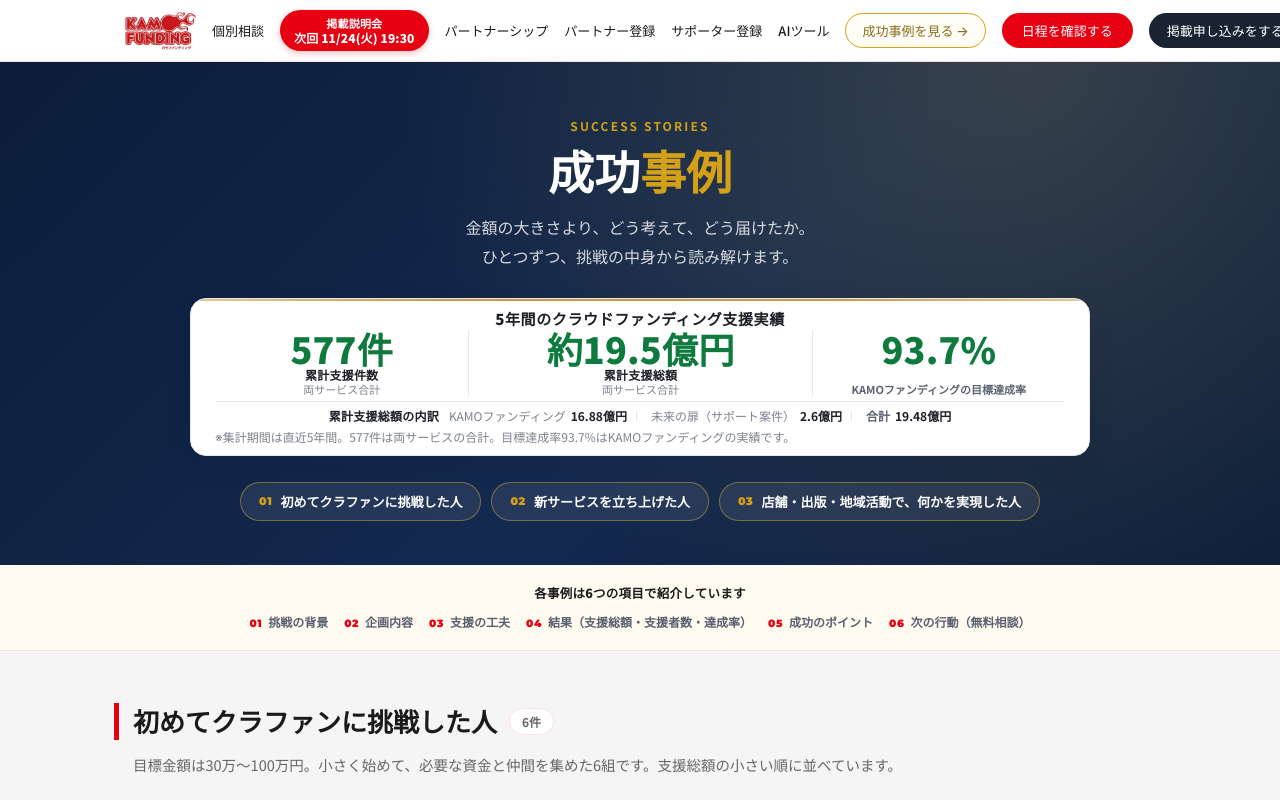
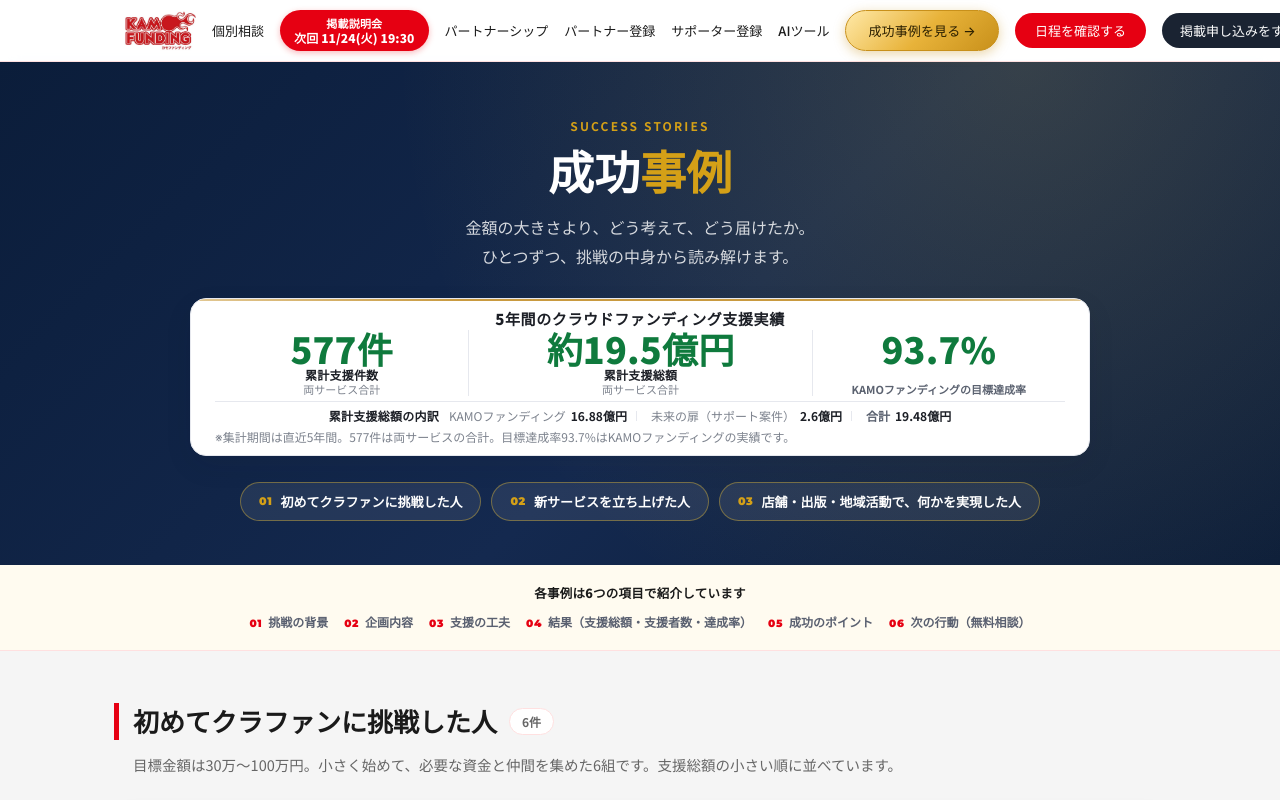
Before and after one commit to adr35760/kamo-funding-app, a Next.js app: page /success in a window 1280 px wide. Shown: the top 800 px of the page. Built offline with nearby package versions, Linux system fonts and the light colour scheme.

Commit message:
style(header): 成功事例のボタンを金ベタ＋影のバナー型にして目立たせる（t iku指示 2026-11-22）

```diff
--- a/src/styles/site-header.css
+++ b/src/styles/site-header.css
@@ -31,14 +31,24 @@
 }
 .site-header-cta:hover { background: var(--kamo-red-dark); }
 
-/* 副ボタン（成功事例）。主CTAの赤と役割を区別するため金系にする */
+/* 副ボタン（成功事例）。主CTAの赤と役割を区別するため金系にする
+   2026-11-22 t iku指示: 「成功事例のバナーを目立つように」→ 白抜きの細い枠から、
+   金ベタ＋影のバナー型に変更（主CTAの赤より弱いが、ナビの文字より明確に強い） */
 .site-header-cta-secondary {
-  background: #FFFDF5; color: #8A6D1F !important;
-  border: 1.5px solid var(--kamo-gold);
-  padding: 7px 16px; border-radius: 100px; font-weight: 700; font-size: 12.5px;
+  background: linear-gradient(135deg, #FFE9A8 0%, #E8B33A 52%, #C8901A 100%);
+  color: #2A1F00 !important;
+  border: 1px solid #C8901A;
+  padding: 10px 22px; border-radius: 100px; font-weight: 800; font-size: 13.5px;
+  letter-spacing: 0.01em;
   white-space: nowrap; transition: all 0.2s;
+  box-shadow: 0 3px 12px rgba(200, 144, 26, 0.38);
 }
-.site-header-cta-secondary:hover { background: var(--kamo-gold); color: var(--kamo-dark) !important; }
+.site-header-cta-secondary:hover {
+  background: linear-gradient(135deg, #FFF2C9 0%, #F0C75E 52%, #D4A017 100%);
+  color: #2A1F00 !important;
+  transform: translateY(-1px);
+  box-shadow: 0 5px 16px rgba(200, 144, 26, 0.5);
+}
 
 /* 掲載申込ボタン（主CTAの右横）。主CTAの赤とは別の役割なので紺系にする
    — 赤2つを並べるとどちらを押すか迷わせるため */
@@ -66,9 +76,9 @@
   .site-header-nav { display: none; }
   /* 副ボタンは主CTAと並べると390pxで窮屈になるためドロワー先頭に置く */
   .site-header-drawer-secondary {
-    display: block; padding: 14px 20px; font-size: 14.5px; font-weight: 800;
-    color: #8A6D1F; background: #FFFDF5;
-    border-bottom: 1px solid var(--kamo-border);
+    display: block; padding: 15px 20px; font-size: 15px; font-weight: 800;
+    color: #2A1F00; background: linear-gradient(135deg, #FFE9A8 0%, #E8B33A 52%, #C8901A 100%);
+    border-bottom: 1px solid #C8901A;
   }
   /* 掲載申込はヘッダーに並べず（3つは390pxで収まらない）ドロワー最上段に出す */
   .site-header-cta-apply { display: none; }
```
